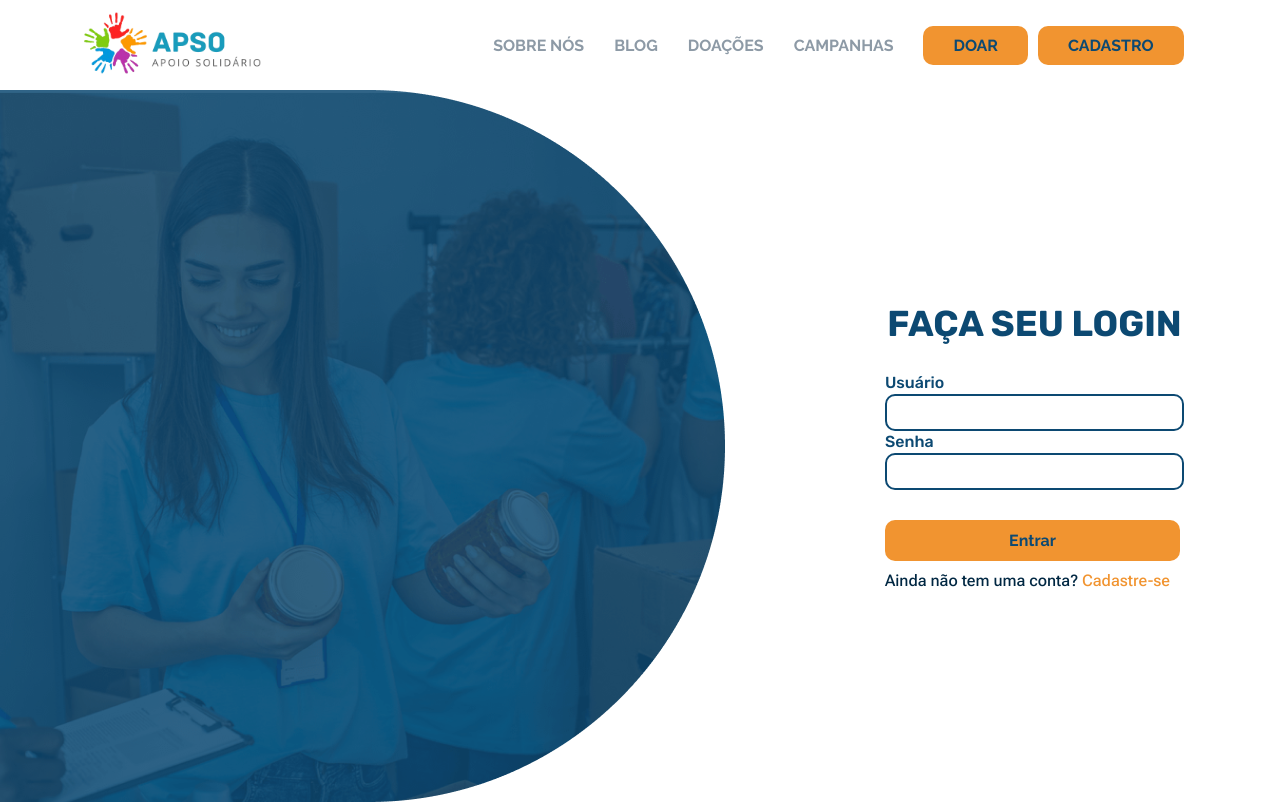
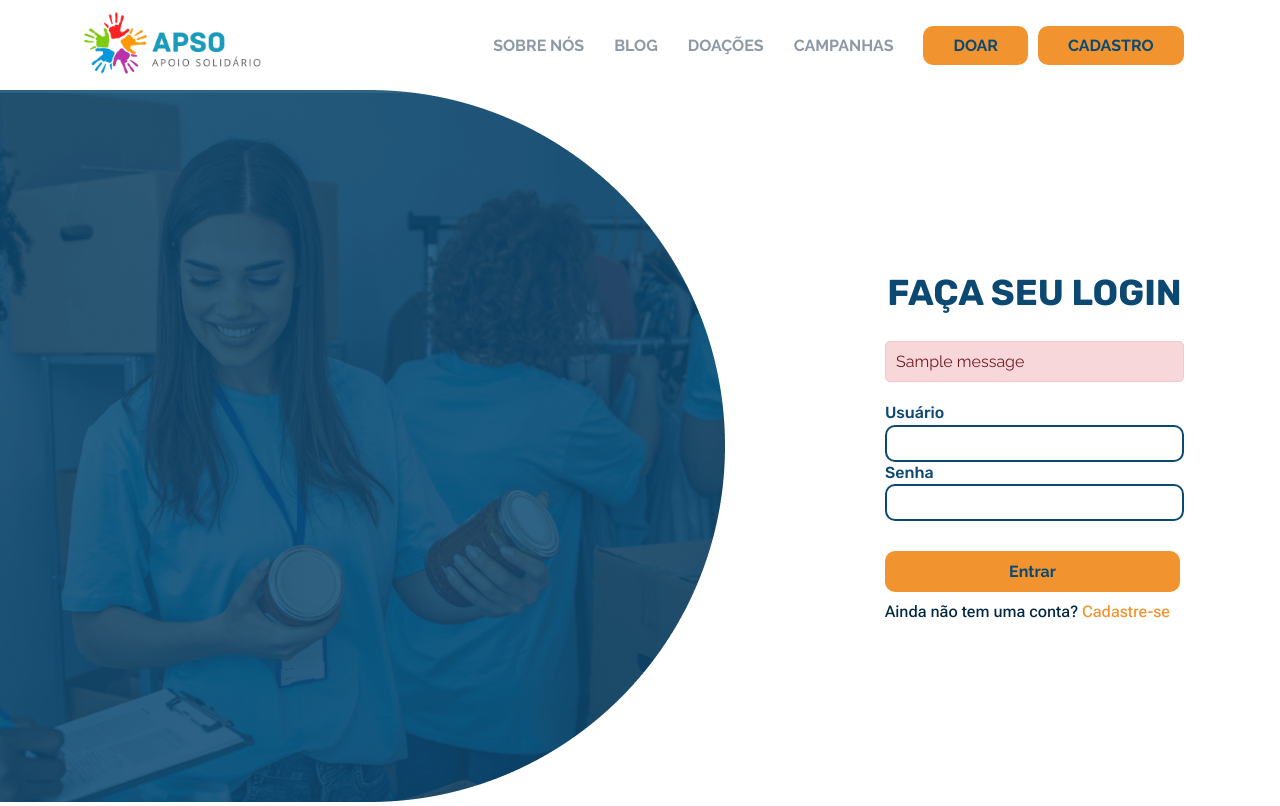
Before and after one commit to bragpaula/Projeto.I_sistema, a Flask app: page /login in a window 1280 px wide. Run offline with Flask 3, Linux system fonts and the light colour scheme; one stand-in notice (Sample message) is shown.

Commit message:
flash message

```diff
--- a/app.py
+++ b/app.py
@@ -47,7 +47,7 @@ def cadastro_ong():
 
     return render_template('cadastro-ong.html')
 
-@app.route('/cadastro-voluntario', methods=['GET''POST'])
+@app.route('/cadastro-voluntario', methods=['GET','POST'])
 def cadastro_voluntario():
     if request.method == 'POST':
         nome = request.form['nome']
@@ -77,8 +77,7 @@ def acessoverific():
     if usuario == 'Jepale' and senha == 'apso1234':
         return redirect(url_for('index2'))
     else:
-        flash('login ou senha inválidos')
-        flash('Tente novamente')
+        flash('Login ou senha inválidos')
     return redirect(url_for('login'))
 
 @app.route('/sobrenos')
--- a/static/css/style.css
+++ b/static/css/style.css
@@ -414,4 +414,21 @@ ul{
     line-height: 100%; /* 52px */
     text-transform: uppercase;
     margin-bottom: 30px;
-    text-align: center;}
+    text-align: center;
+}
+
+/*flash message*/
+
+.flash-messages {
+    margin: 20px 0;
+    padding: 10px;
+    border: 1px solid #f5c6cb;
+    background-color: #f8d7da;
+    color: #721c24;
+    border-radius: 5px;
+    font-family: 'Raleway', sans-serif; /* Mantendo a consistência com suas fontes */
+}
+
+.flash-messages .alert {
+    margin-bottom: 0;
+}
--- a/templates/login.html
+++ b/templates/login.html
@@ -37,9 +37,22 @@
                 <img src="static/img/foto login.png" alt="">
             </div>
             <div class="text-login">
-                <h2>
-                    Faça seu login
-                </h2>
+                <h2>Faça seu login</h2>
+
+                <!-- Flash messages -->
+                {% with messages = get_flashed_messages() %}
+                    {% if messages %}
+                        <div class="flash-messages">
+                            {% for message in messages %}
+                                <div class="alert alert-warning">
+                                    {{ message }}
+                                </div>
+                            {% endfor %}
+                        </div>
+                    {% endif %}
+                {% endwith %}
+                <!-- Fim das flash messages -->
+
                 <form action="{{url_for('acessoverific')}}" method="POST">
                     <label for="usuario">Usuário</label>
                     <input class="campo" type="text" id="usuario" name="usuario" required>
```
